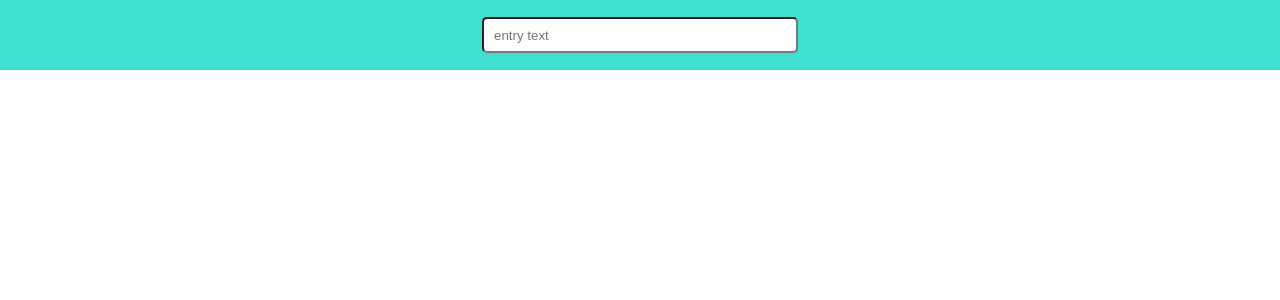
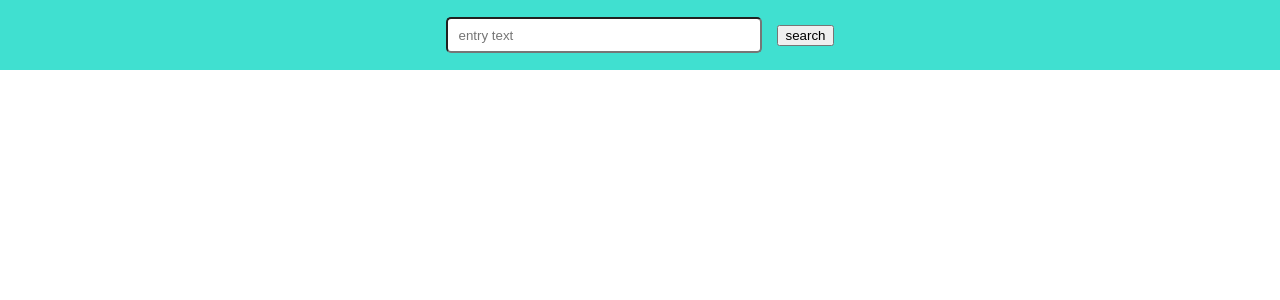
Before and after one commit to turus090/goit-react-hw-03-image-finder, a React (Create React App) app: page / in a window 1280 px wide. Shown: the top 300 px of the page. Built offline with nearby package versions, Linux system fonts and the light colour scheme.

Commit message:
searcBar fixed

```diff
--- a/src/components/App.jsx
+++ b/src/components/App.jsx
@@ -26,7 +26,7 @@ export class App extends Component {
         isLoading: true
       }))
       try{
-          const data = await getImages(prevState.searchText, prevState.page)
+          const data = await getImages(this.state.searchText,this.state.page)
         console.log(data)
           this.setState(prevState=>({
             images: [
@@ -46,13 +46,12 @@ export class App extends Component {
       }
     }
   }
-   updateSearch = newSearch => {
+   submitSearch = newSearch => {
 
     this.setState(()=>({
       searchText: newSearch,
       images:  [],
-      isLoading: false,
-      showImg: false
+      isLoading: false
     }))
   }
    handleOpenModal = img => {
@@ -79,7 +78,7 @@ export class App extends Component {
     return (
       <div>
         {this.state.isLoading && <Loader/>}
-        <Searchbar updateSearch={this.updateSearch} />
+        <Searchbar submitSearch={this.submitSearch} />
         {this.state.images.length ? (
           <ImageGallery
             handleOpenModal={this.handleOpenModal}
--- a/src/components/searchbar/Searchbar.jsx
+++ b/src/components/searchbar/Searchbar.jsx
@@ -1,25 +1,39 @@
 import propTypes from 'prop-types'
 import s from './searchbar.module.css';
+import { Component } from 'react';
 
-const Searchbar = ({updateSearch, searchAPI}) => {
+class Searchbar extends Component {
+  state = {
+    searchText:''
+  }
+  updateSearch = (newValue) => {
+    this.setState({searchText:newValue});
+  }
+  handleSubmit = (e) => {
+    e.preventDefault()
+    this.props.submitSearch(this.state.searchText);
+  }
+  render(){
     return (
       <header className={s.header}>
-      <div className={s.searchPanel}>
+        <form onSubmit={this.handleSubmit} className={s.searchPanel}>
           <input
+            value={this.state.search}
             className={s.searchInput}
             placeholder="entry text"
             onChange={e => {
-            updateSearch(e.target.value);
+              this.updateSearch(e.target.value);
             }}
           />
-      </div>
+          <button type="submit">search</button>
+        </form>
       </header>
     );
+  }
 };
 
 Searchbar.propTypes = {
-  updateSearch: propTypes.func,
-  searchAPI: propTypes.func
+  submitSearch: propTypes.func
 }
 
 export default Searchbar;
```
Lines whose indentation alone changed are shown as unchanged.
